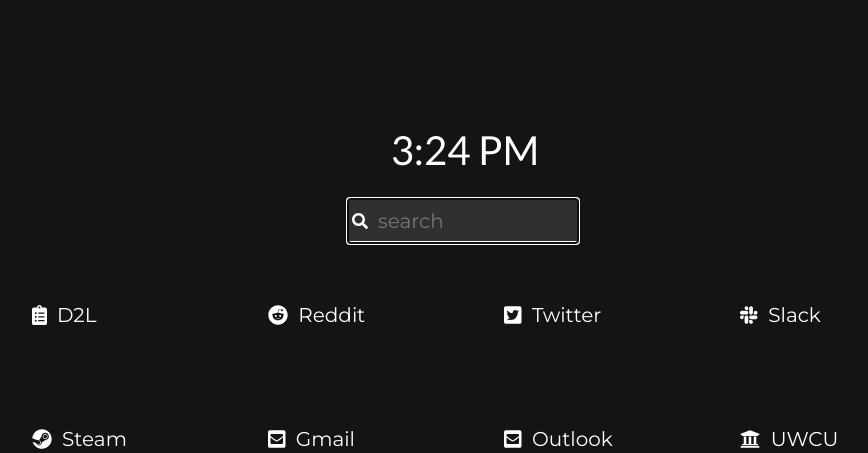
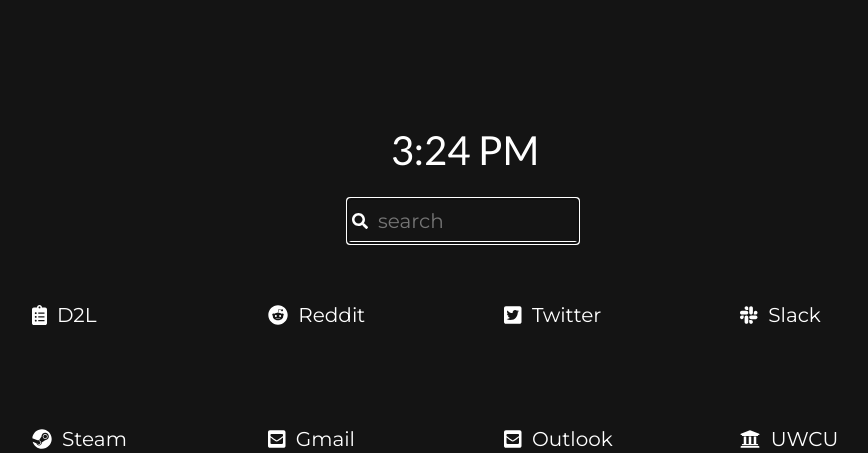
Before and after one commit to Adamghd/adamghd.github.io, a PHP site: page /homepage/homepage.html in a window 1280 px wide. Shown: the top 453 px of the page, without its empty margins (175-1043 px from the left). Run offline with PHP 8.4, Linux system fonts and the light colour scheme; some libraries are stand-ins or nearby versions.

Commit message:
colorfix

```diff
--- a/homepage/desktop.css
+++ b/homepage/desktop.css
@@ -139,7 +139,7 @@ a {
   font-family: "Montserrat";
   display: flex;
   justify-content: center;
-  background-color: #303030;
+  background-color: #141414;
   border: 0px;
   border-bottom: 2px solid white;
 
```
